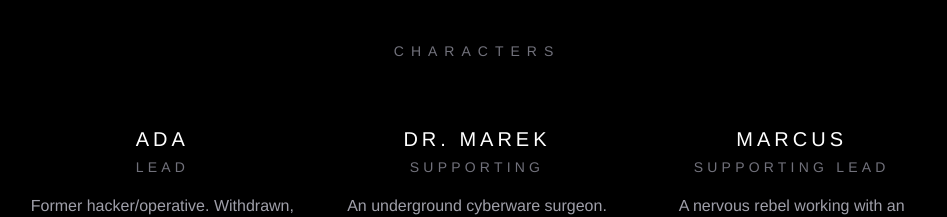
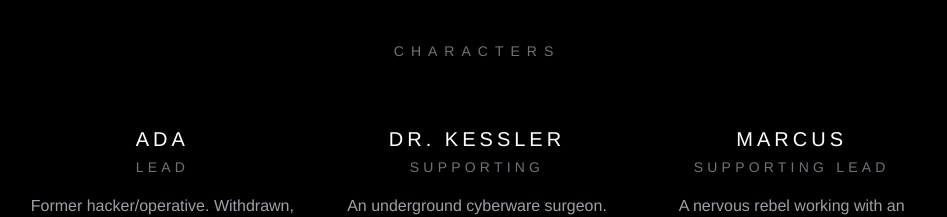
Before and after one commit to sambam60/synthetica, a Next.js app: page / in a window 1280 px wide. Shown: the part 2320-2537 px from the top of the page, without its empty margins (163-1110 px from the left). Built offline with nearby package versions, Linux system fonts and the light colour scheme; a web font is replaced by a local one.

Commit message:
change name

```diff
--- a/src/app/page.tsx
+++ b/src/app/page.tsx
@@ -188,7 +188,7 @@ export default function Home() {
 
             <FadeInSection delay={100}>
               <CharacterCard
-                name="DR. MAREK"
+                name="DR. KESSLER"
                 role="Supporting"
                 description="An underground cyberware surgeon. Ada's trusted contact with technical expertise."
               />
```
